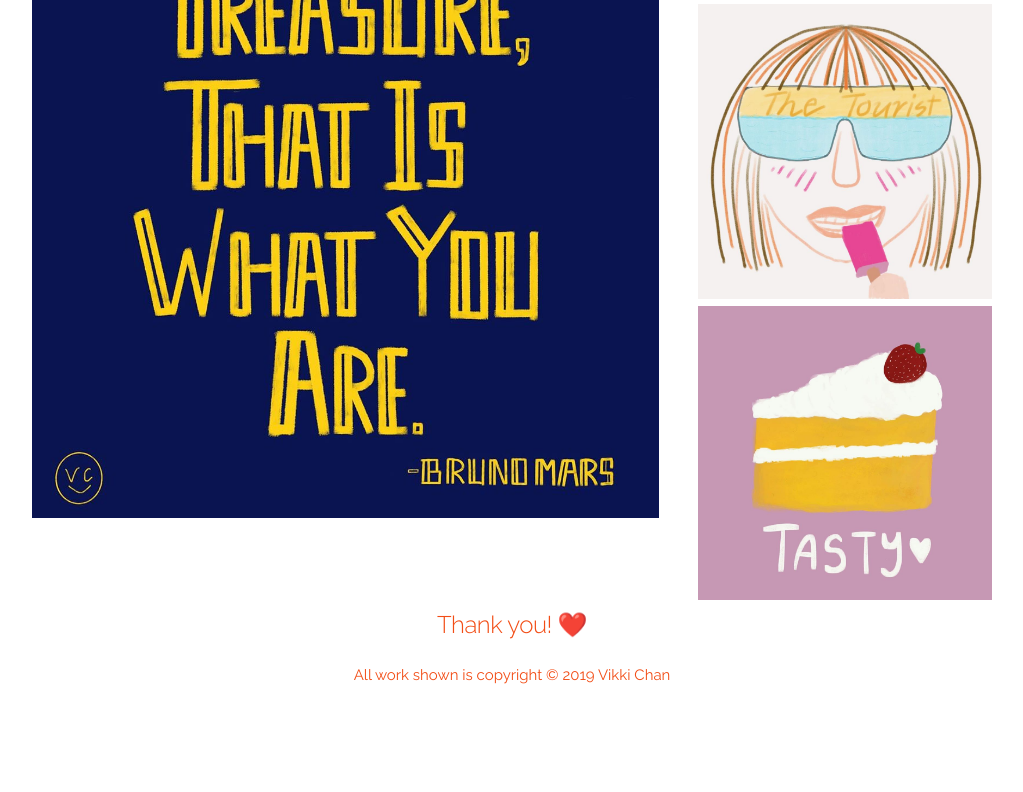
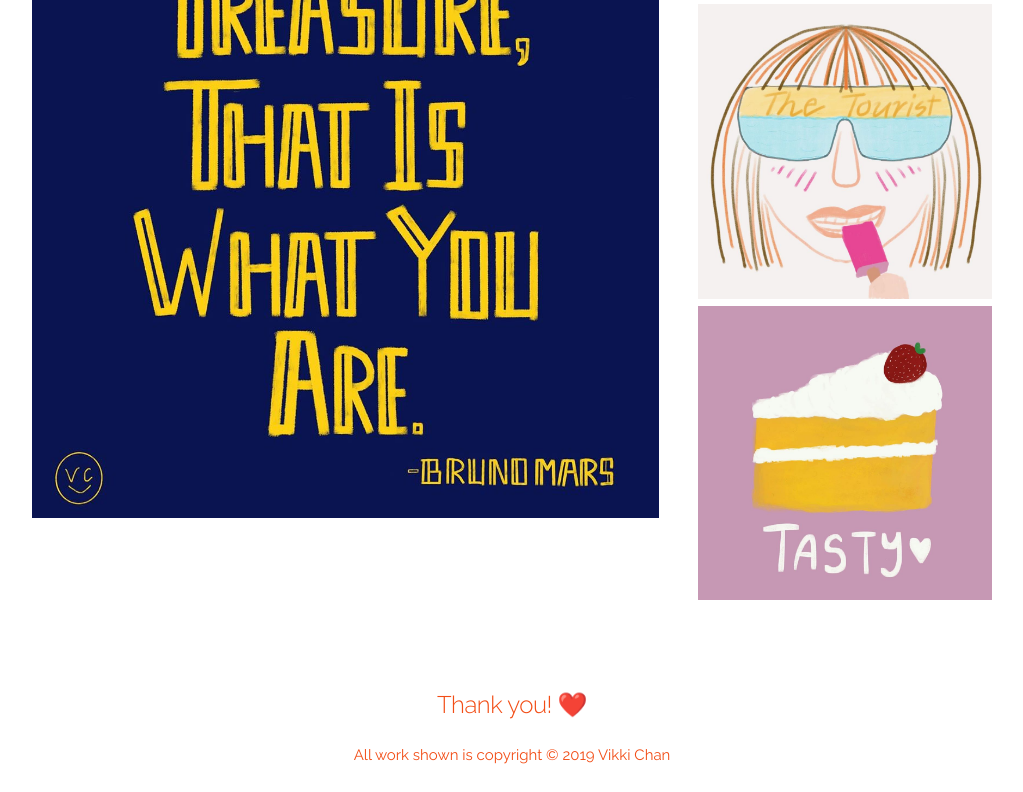
Before and after one commit to kevinfalting/v, a plain HTML site: page index.html in a window 1280 px wide. Shown: the part 1269-2061 px from the top of the page, without its empty margins (128-1151 px from the left). Before the commit the page ends 1981 px from the top, so only its background shows below. Drawn offline with Linux system fonts and the light colour scheme.

Commit message:
add margin-top to outro

```diff
--- a/css/skeleton.css
+++ b/css/skeleton.css
@@ -433,3 +433,7 @@ there.
 .intro a {
   margin-right: 2rem;
 }
+
+.outro {
+  margin-top: 8rem;
+}
```
